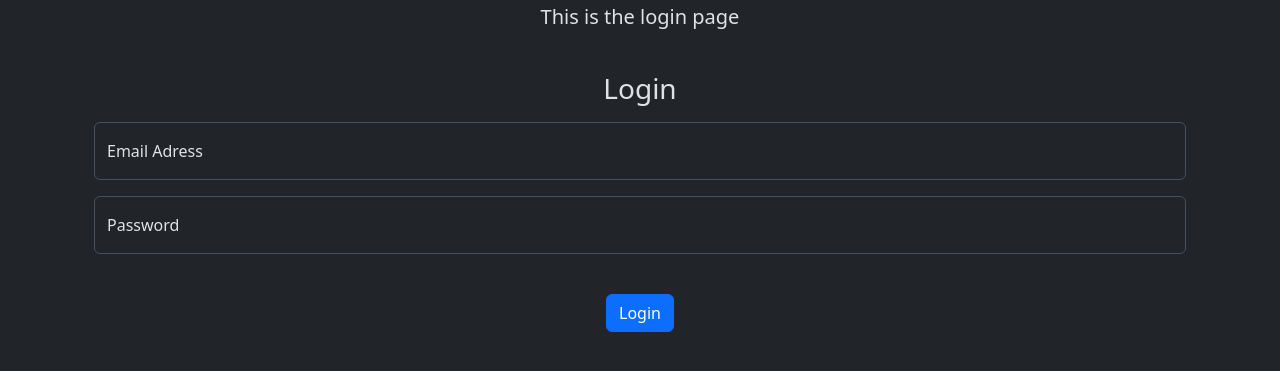
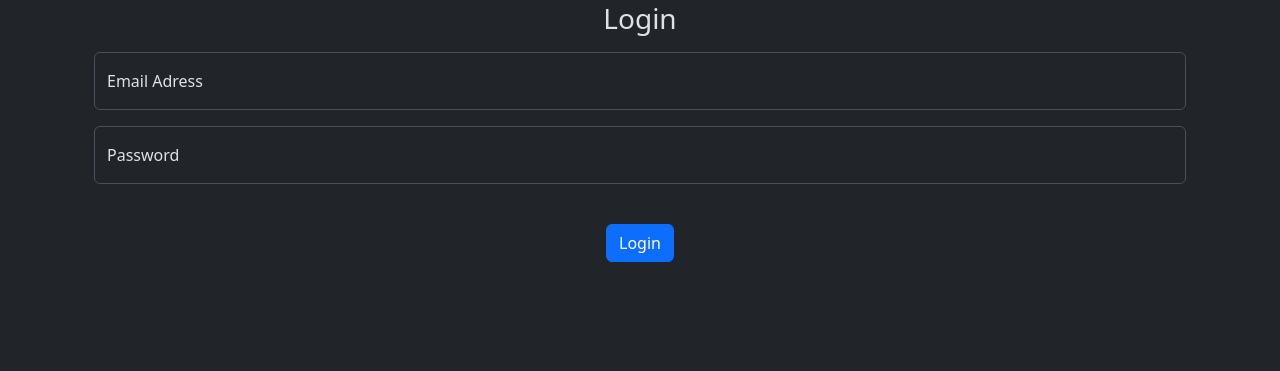
Before and after one commit to janiejestemja/cloud_notes, a Flask app: page /login in a window 1280 px wide. Shown: the part 54-425 px from the top of the page. Run offline with Flask 3, Linux system fonts and the light colour scheme; some libraries are stand-ins or nearby versions.

Commit message:
Commented out the orientation header.

```diff
--- a/website/templates/login.html
+++ b/website/templates/login.html
@@ -4,8 +4,8 @@
 
 {% block content %}
 <div class="container">
-    <p class="lead" align="center">This is the login page</p>
-    </br>
+    <!-- p class="lead" align="center">This is the login page</p-->
+    <!--/br-->
     <form method="POST">
         <div class="mb-3">
             <h3 align="center">Login</h3>
```
